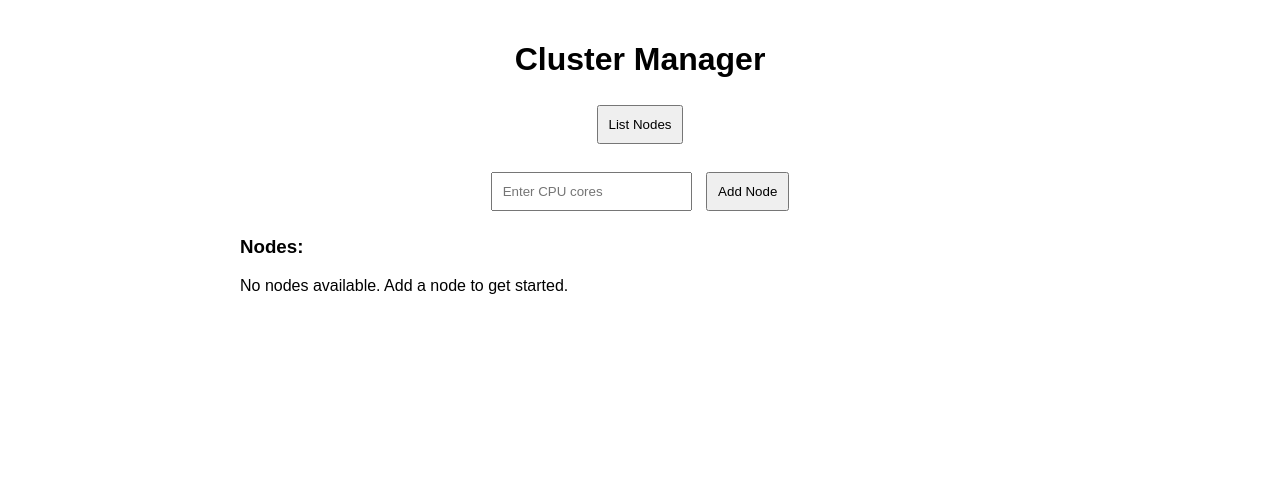
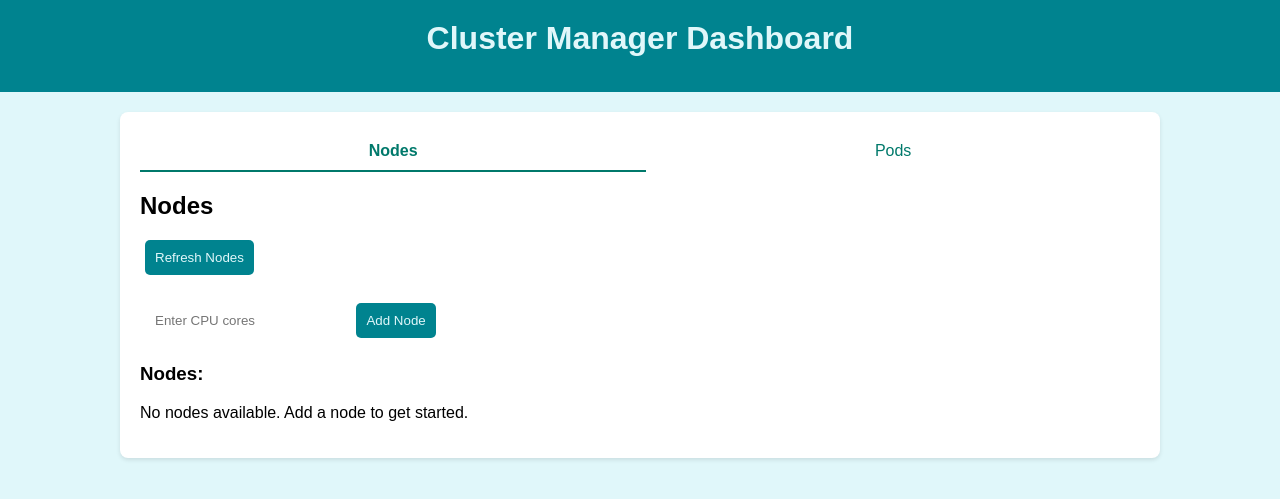
Before and after one commit to mokshablr/Distributed-Systems-Cluster-Simulation, a Flask app: page / in a window 1280 px wide. Shown: the top 499 px of the page. Run offline with Flask 3, Linux system fonts and the light colour scheme; data that the repository does not hold is empty.

Commit message:
added themes and stylings

```diff
--- a/templates/index.html
+++ b/templates/index.html
@@ -3,25 +3,63 @@
   <head>
     <meta charset="UTF-8" />
     <meta name="viewport" content="width=device-width, initial-scale=1.0" />
-    <title>Cluster Manager</title>
+    <title>Cluster Manager Dashboard</title>
     <style>
+      :root {
+        --bg-color: #e0f7fa;              /* light aqua background */
+        --header-bg: #00838f;             /* deep teal, ocean depths */
+        --header-text: #e0f7fa;           /* light text */
+        --container-bg: #ffffff;
+        --container-shadow: rgba(0, 0, 0, 0.1);
+        --btn-bg: #00838f;
+        --btn-text: #e0f7fa;
+        --node-item-bg: #b2ebf2;          /* lighter aqua */
+        --node-border: #4dd0e1;
+        --badge-bg: #4dd0e1;
+        --badge-text: #006064;
+        --tab-color: #00796b;
+        --tab-active-border: #00796b;
+      }
+
       body {
         font-family: Arial, sans-serif;
+        background-color: var(--bg-color);
+        margin: 0;
+      }
+      header {
+        background-color: var(--header-bg);
+        color: var(--header-text);
+        padding: 20px;
         text-align: center;
-        max-width: 800px;
-        margin: 0 auto;
+      }
+      .container {
+        max-width: 1000px;
+        margin: 20px auto;
+        background-color: var(--container-bg);
+        border-radius: 8px;
+        box-shadow: 0 2px 4px var(--container-shadow);
         padding: 20px;
       }
-      #nodes {
+      h1, h2 {
+        margin: 0 0 15px;
+      }
+      #nodes, #pods {
         margin-top: 20px;
-        text-align: left;
       }
       button, input {
         margin: 5px;
         padding: 10px;
+        border: none;
+        border-radius: 5px;
+        cursor: pointer;
+      }
+      button {
+        background-color: var(--btn-bg);
+        color: var(--btn-text);
       }
       .node-item {
-        background-color: #f5f5f5;
+        background-color: var(--node-item-bg);
+        border: 1px solid var(--node-border);
         border-radius: 5px;
         padding: 10px;
         margin-bottom: 10px;
@@ -33,38 +71,86 @@
         flex-grow: 1;
       }
       .virtual-badge {
-        background-color: #ffcc00;
+        background-color: var(--badge-bg);
         padding: 3px 8px;
         border-radius: 10px;
         font-size: 0.8em;
         margin-left: 10px;
+        color: var(--badge-text);
       }
       .api-reference {
         margin-top: 30px;
-        text-align: left;
-        background-color: #eef;
+        background-color: var(--node-item-bg);
         padding: 15px;
         border-radius: 5px;
+        text-align: left;
       }
       code {
-        background-color: #f0f0f0;
+        background-color: var(--bg-color);
         padding: 2px 5px;
         border-radius: 3px;
         font-family: monospace;
       }
+
+      .tabs {
+        display: flex;
+        margin-bottom: 20px;
+      }
+      .tab {
+        flex-grow: 1;
+        text-align: center;
+        padding: 10px 0;
+        border-bottom: 2px solid transparent;
+        cursor: pointer;
+        color: var(--tab-color);
+      }
+      .tab.active {
+        border-bottom: 2px solid var(--tab-active-border);
+        font-weight: bold;
+      }
     </style>
   </head>
   <body>
-    <h1>Cluster Manager</h1>
-    <button onclick="listNodes()">List Nodes</button>
+    <header>
+      <h1>Cluster Manager Dashboard</h1>
+    </header>
+    <div class="container">
+      <div class="tabs">
+        <div class="tab active" onclick="showSection('nodesSection')">Nodes</div>
+        <div class="tab" onclick="showSection('podsSection')">Pods</div>
+      </div>
 
-    <br /><br />
-    <input type="number" id="cpuInput" placeholder="Enter CPU cores" min="1" />
-    <button onclick="addNode()">Add Node</button>
+      <section id="nodesSection">
+        <h2>Nodes</h2>
+        <button onclick="listNodes()">Refresh Nodes</button>
+        <br /><br />
+        <input type="number" id="cpuInput" placeholder="Enter CPU cores" min="1" />
+        <button onclick="addNode()">Add Node</button>
+        <div id="nodes"></div>
+      </section>
 
-    <div id="nodes"></div>
+      <section id="podsSection" style="display:none;">
+        <h2>Pods</h2>
+        <p>Under Development</p>
+      </section>
+    </div>
 
     <script>
+      // Tab switching for sections
+      function showSection(sectionId) {
+        document.getElementById("nodesSection").style.display = sectionId === "nodesSection" ? "block" : "none";
+        document.getElementById("podsSection").style.display = sectionId === "podsSection" ? "block" : "none";
+        // Update active tab appearance
+        let tabs = document.querySelectorAll('.tab');
+        tabs.forEach(tab => {
+          if(tab.textContent.toLowerCase() === sectionId.replace("Section", "").toLowerCase()){
+            tab.classList.add("active");
+          } else {
+            tab.classList.remove("active");
+          }
+        });
+      }
+
       // Load nodes when page loads
       window.onload = function() {
         listNodes();
@@ -72,10 +158,9 @@
 
       function listNodes() {
         fetch("/nodes")
-          .then((response) => response.json())
-          .then((data) => {
+          .then(response => response.json())
+          .then(data => {
             let output = "<h3>Nodes:</h3>";
-
             if (Object.keys(data).length === 0) {
               output += "<p>No nodes available. Add a node to get started.</p>";
             } else {
@@ -91,12 +176,10 @@
                 </div>`;
               }
             }
-
             document.getElementById("nodes").innerHTML = output;
           })
           .catch(error => {
-            document.getElementById("nodes").innerHTML =
-              "<p>Error loading nodes. Please ensure the server is running.</p>";
+            document.getElementById("nodes").innerHTML = "<p>Error loading nodes. Please ensure the server is running.</p>";
             console.error("Error fetching nodes:", error);
           });
       }
@@ -107,21 +190,20 @@
           alert("Please enter a valid number of CPU cores.");
           return;
         }
-
         fetch("/nodes/add", {
           method: "POST",
           headers: { "Content-Type": "application/json" },
-          body: JSON.stringify({ cpu_cores: parseInt(cpuCores) }),
+          body: JSON.stringify({ cpu_cores: parseInt(cpuCores) })
         })
-          .then((response) => response.json())
-          .then((data) => {
+          .then(response => response.json())
+          .then(data => {
             if (data.error) {
               alert("Error: " + data.error);
             } else {
               alert(data.message + " (ID: " + data.node_id + ")");
               document.getElementById("cpuInput").value = "";
             }
-            listNodes(); // Refresh the list after adding
+            listNodes();
           })
           .catch(error => {
             alert("Error adding node. See console for details.");
@@ -131,17 +213,15 @@
 
       function removeNode(id) {
         if (confirm("Are you sure you want to delete node " + id + "?")) {
-          fetch(`/nodes/${id}/remove`, {
-            method: "DELETE"
-          })
-            .then((response) => response.json())
-            .then((data) => {
+          fetch(`/nodes/${id}/remove`, { method: "DELETE" })
+            .then(response => response.json())
+            .then(data => {
               if (data.error) {
                 alert("Error: " + data.error);
               } else {
                 alert(data.message);
               }
-              listNodes(); // Refresh the list
+              listNodes();
             })
             .catch(error => {
               alert("Error removing node. See console for details.");
```
